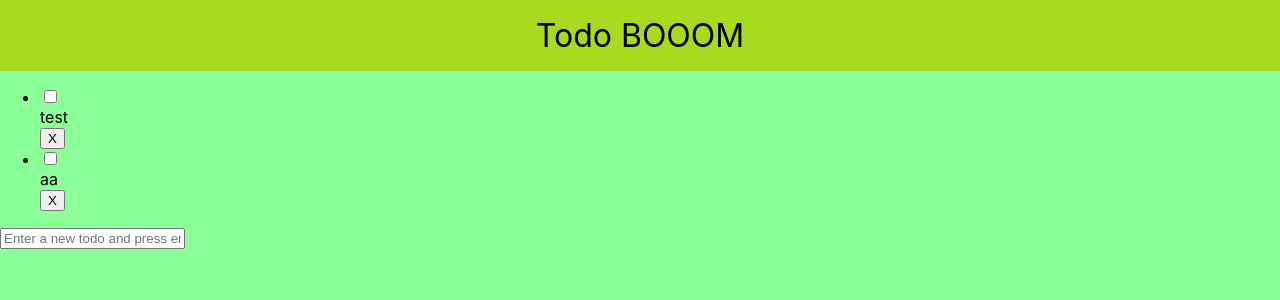
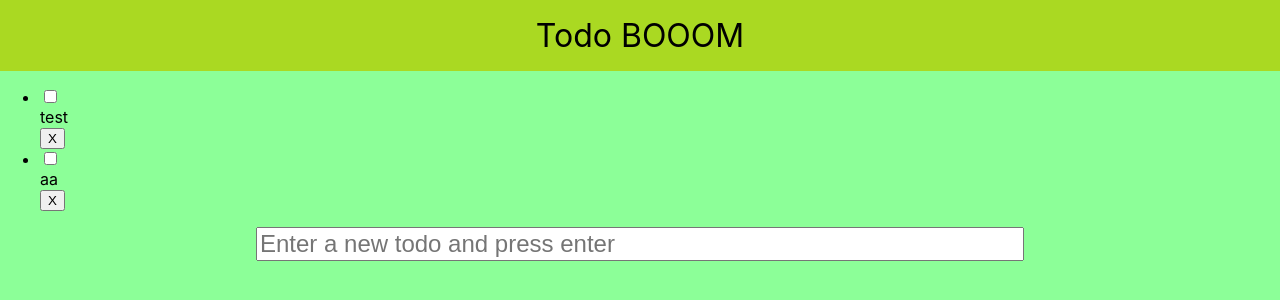
Before and after one commit to JonatanMartens/TodoBom, a React (Create React App) app: page / in a window 1280 px wide. Shown: the top 300 px of the page. Built offline with nearby package versions, Linux system fonts and the light colour scheme.

Commit message:
Style adder

```diff
--- /dev/null
+++ b/src/components/TodoAdder.css
@@ -0,0 +1,11 @@
+.todoAdder {
+  display: flex;
+  align-content: center;
+  width: 60%;
+  margin: 0 auto;
+}
+
+.todoAdder input {
+  width: 100%;
+  font-size: 1.5em;
+}
--- a/src/components/TodoAdder.js
+++ b/src/components/TodoAdder.js
@@ -1,3 +1,4 @@
+import "./TodoAdder.css";
 import { useState } from "react";
 
 export default function TodoAdder(props) {
```
